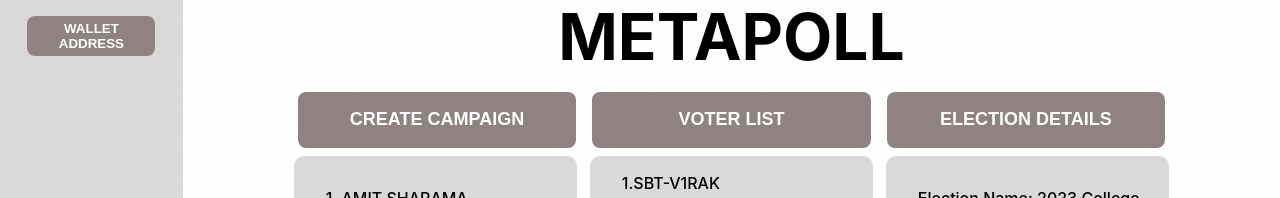
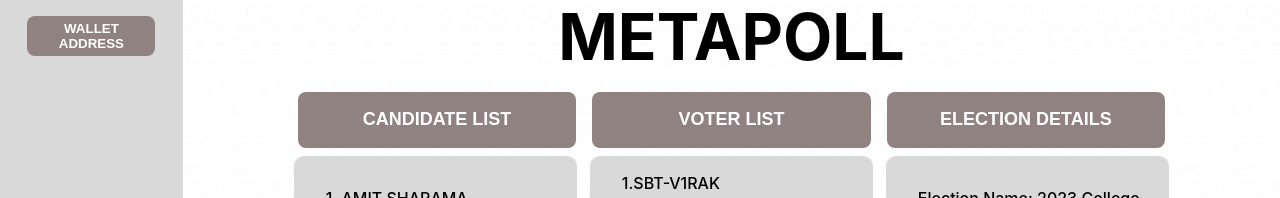
Before and after one commit to abdulragib/Meta-Poll, a React (Create React App) app: page /Meta-Poll/admin/create-campaign in a window 1280 px wide. Shown: the top 198 px of the page. Built offline with nearby package versions, Linux system fonts and the light colour scheme; the HTML template or start-up script is replaced by a standard one.

Commit message:
Admin -> CreateCampaign content added

```diff
--- a/src/Components/Admin-CreateCampaign/CreateCampaign.jsx
+++ b/src/Components/Admin-CreateCampaign/CreateCampaign.jsx
@@ -11,7 +11,7 @@ const CreateCampaign = () => {
       <div className="right-cc">
         <h1 className="home-Title right-home-title">MetaPoll</h1>
         <div className="right-cc-btn-group">
-          <button className="btn btn-right">Create Campaign</button>
+          <button className="btn btn-right">Candidate List</button>
           <button className="btn btn-right">Voter List</button>
           <button className="btn btn-right">Election Details</button>
         </div>
```
